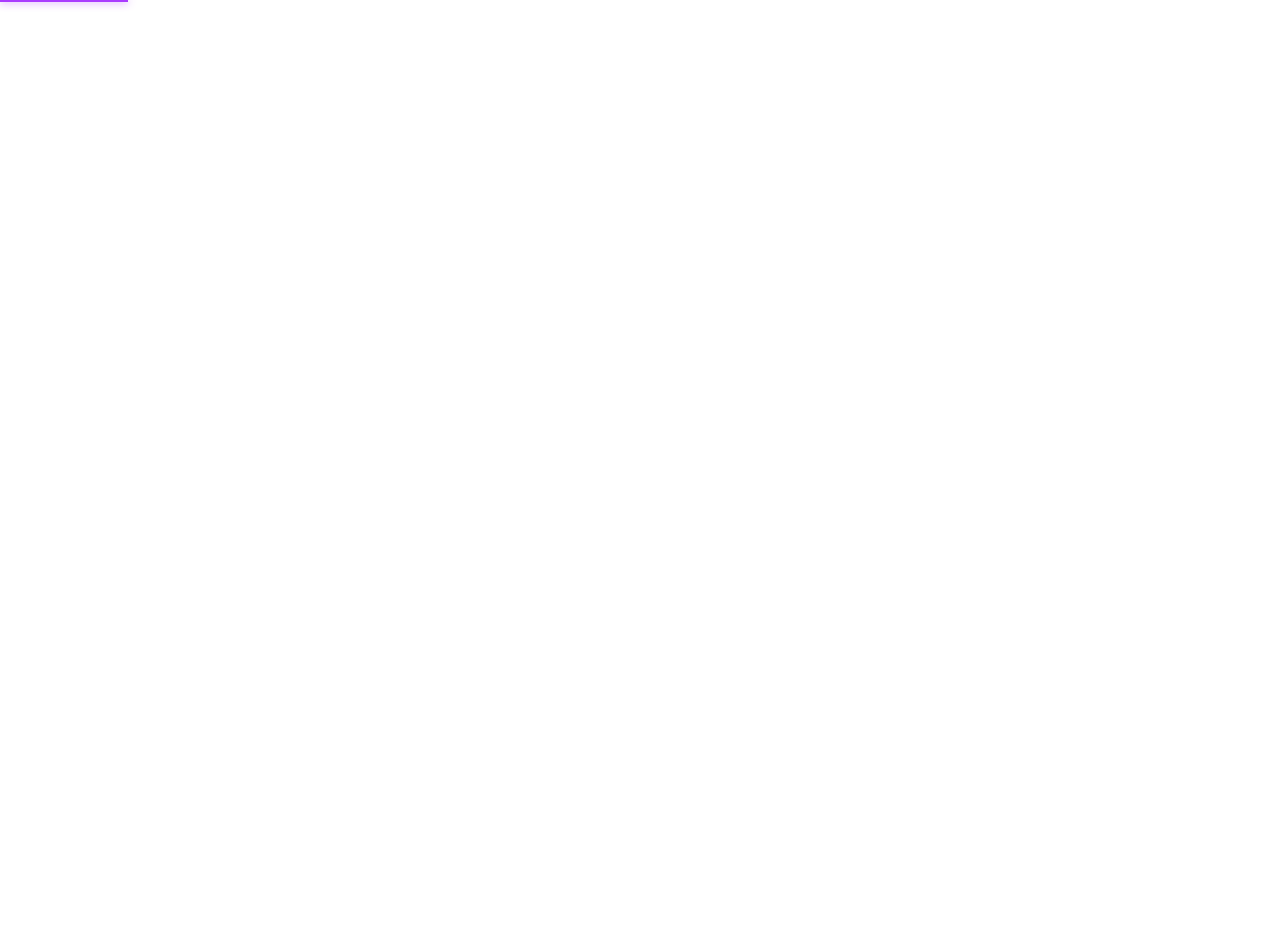
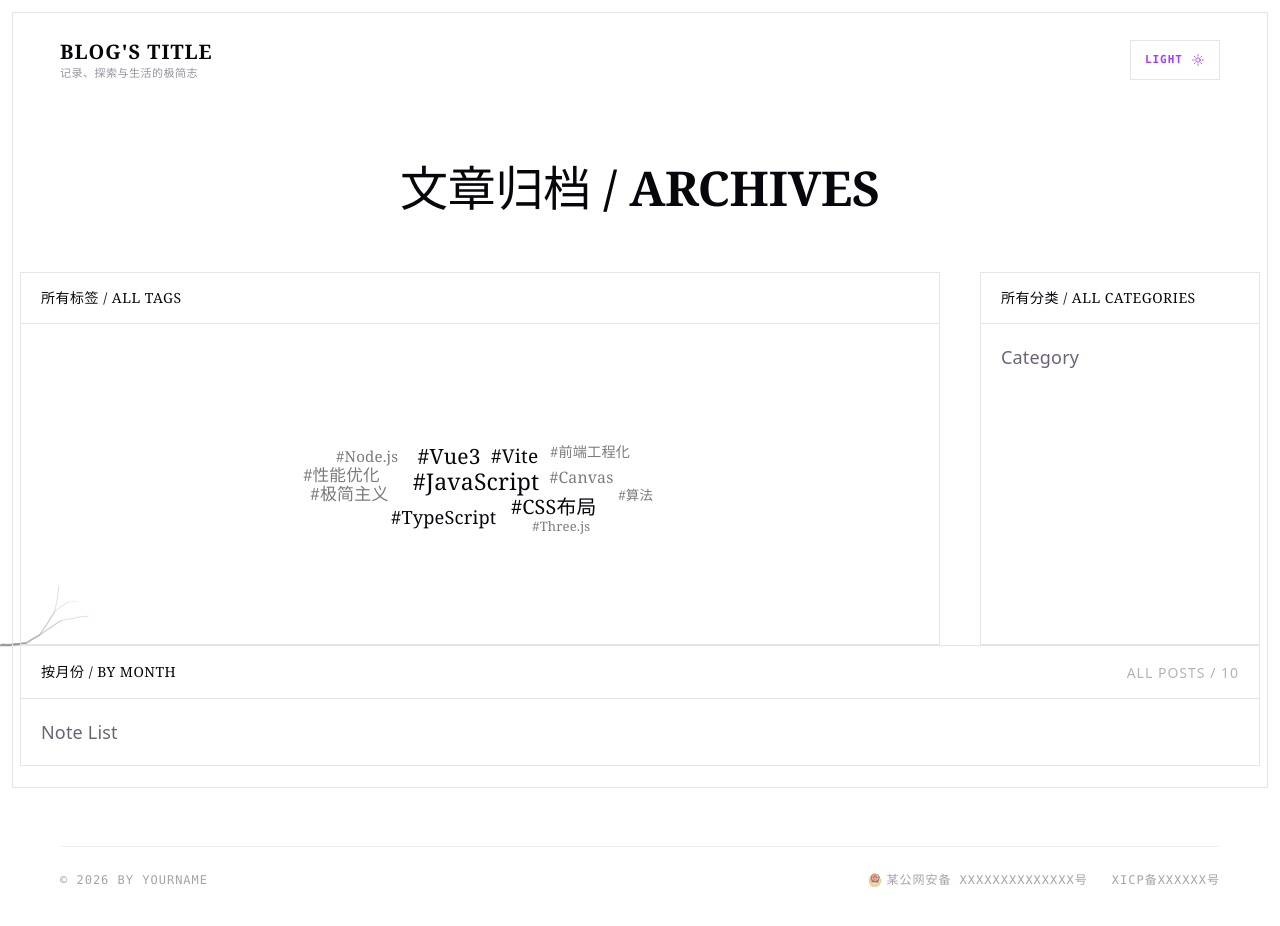
Before and after one commit to zoeTDI/blog-project-web, a Vue app: page /#/archives in a window 1280 px wide. Before the commit this address had no page. Shown: the top 926 px of the page. Before the commit the page ends 800 px from the top, so only its background shows below. Built offline with nearby package versions, Linux system fonts and the light colour scheme.

Commit message:
feat(Archive.vue): 添加归档页面

```diff
--- a/src/router/base.ts
+++ b/src/router/base.ts
@@ -28,17 +28,31 @@ export const baseRouter: RouteRecordRaw[] = [
         ]
     },
     {
-        path: '/notes',
+        path: '/',
         component: () => import('@/layouts/DefaultLayout.vue'),
         children: [
             {
-                path: '',
-                name: 'NoteList',
+                path: '/notes',
+                name: 'Notes',
                 component: () => import('@/views/notes/List.vue'),
                 meta: {
                     title: '博客文章'
                 }
             }
         ]
+    },
+    {
+        path: '/',
+        component: () => import('@/layouts/DefaultLayout.vue'),
+        children: [
+            {
+                path: '/archives',
+                name: 'Archives',
+                component: () => import('@/views/archive/Archive.vue'),
+                meta: {
+                    title: '归档'
+                }
+            }
+        ]
     }
 ]
--- /dev/null
+++ b/src/views/archive/Archive.vue
@@ -0,0 +1,78 @@
+<script setup lang="ts">
+import {onMounted, ref} from "vue";
+import {CaRow} from "@/components/ca/CaRow";
+import {CaCol} from "@/components/ca/caCol";
+import {useLoadingStore} from "@/store/useLoadingStore.ts";
+import {CaSection} from "@/components/ca/caSection";
+import {TagCloud} from "@/components/tagCloud";
+
+// 标签云
+// Mock 标签数据
+const tags = ref([
+  { name: 'Vue3', count: 25 },
+  { name: 'JavaScript', count: 30 },
+  { name: 'TypeScript', count: 18 },
+  { name: 'Canvas', count: 12 },
+  { name: 'CSS布局', count: 22 },
+  { name: '前端工程化', count: 8 },
+  { name: '极简主义', count: 15 },
+  { name: 'Three.js', count: 5 },
+  { name: '性能优化', count: 14 },
+  { name: '算法', count: 6 },
+  { name: 'Node.js', count: 10 },
+  { name: 'Vite', count: 20 },
+]);
+
+const loadingStore = useLoadingStore();
+onMounted(() => {
+  loadingStore.endLoading();
+})
+</script>
+
+<template>
+  <div class="archive">
+    <ca-row>
+      <ca-col>
+        <h2 class="page-title">文章归档 / ARCHIVES</h2>
+      </ca-col>
+    </ca-row>
+    <ca-row :gap="40">
+      <ca-col :span="18">
+        <ca-section title="所有标签 / ALL TAGS">
+          <tag-cloud :tags="tags" />
+        </ca-section>
+      </ca-col>
+      <ca-col :span="6">
+        <ca-section title="所有分类 / ALL CATEGORIES">
+          Category
+        </ca-section>
+      </ca-col>
+    </ca-row>
+    <ca-row>
+      <ca-col>
+        <ca-section title="按月份 / BY MONTH" subtitle="ALL POSTS / 10">
+          Note List
+        </ca-section>
+      </ca-col>
+    </ca-row>
+  </div>
+</template>
+
+<style scoped>
+* {
+  min-height: 40px;
+}
+
+.archive {
+  max-width: var(--content-max-width);
+  margin: 0 auto;
+  padding: 40px 20px;
+}
+
+.page-title {
+  font-size: 48px;
+  text-align: center;
+  font-weight: bold;
+  margin-bottom: 55px;
+}
+</style>
```
